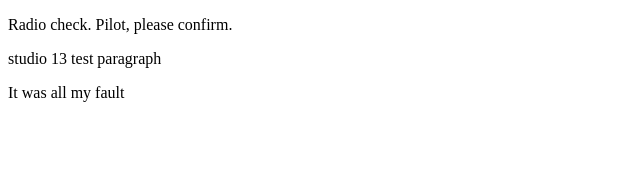
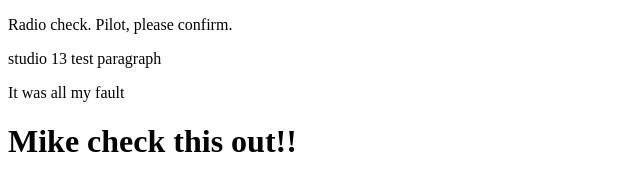
Before and after one commit to redbirdfan/Class-13-studio, a plain HTML site: page index.html in a window 1280 px wide. Shown: the whole page, without its empty margins (0-640 px from the left). Drawn offline with Linux system fonts and the light colour scheme.

Commit message:
first branch switch

```diff
--- a/index.html
+++ b/index.html
@@ -4,5 +4,6 @@
       <p>Radio check. Pilot, please confirm.</p>
       <p>studio 13 test paragraph</p>
       <p>It was all my fault</p>
+      <h1>Mike check this out!!</h1>
    </body>
 </html>
```
